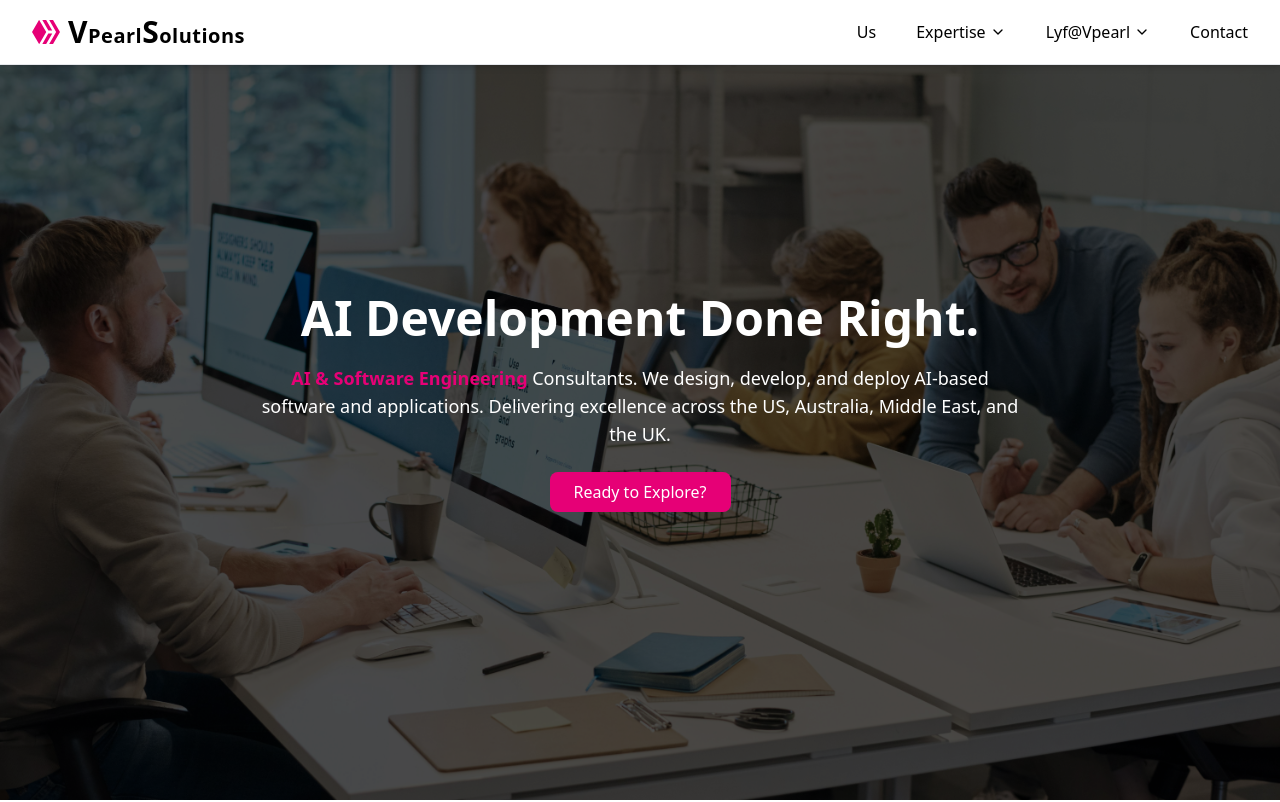
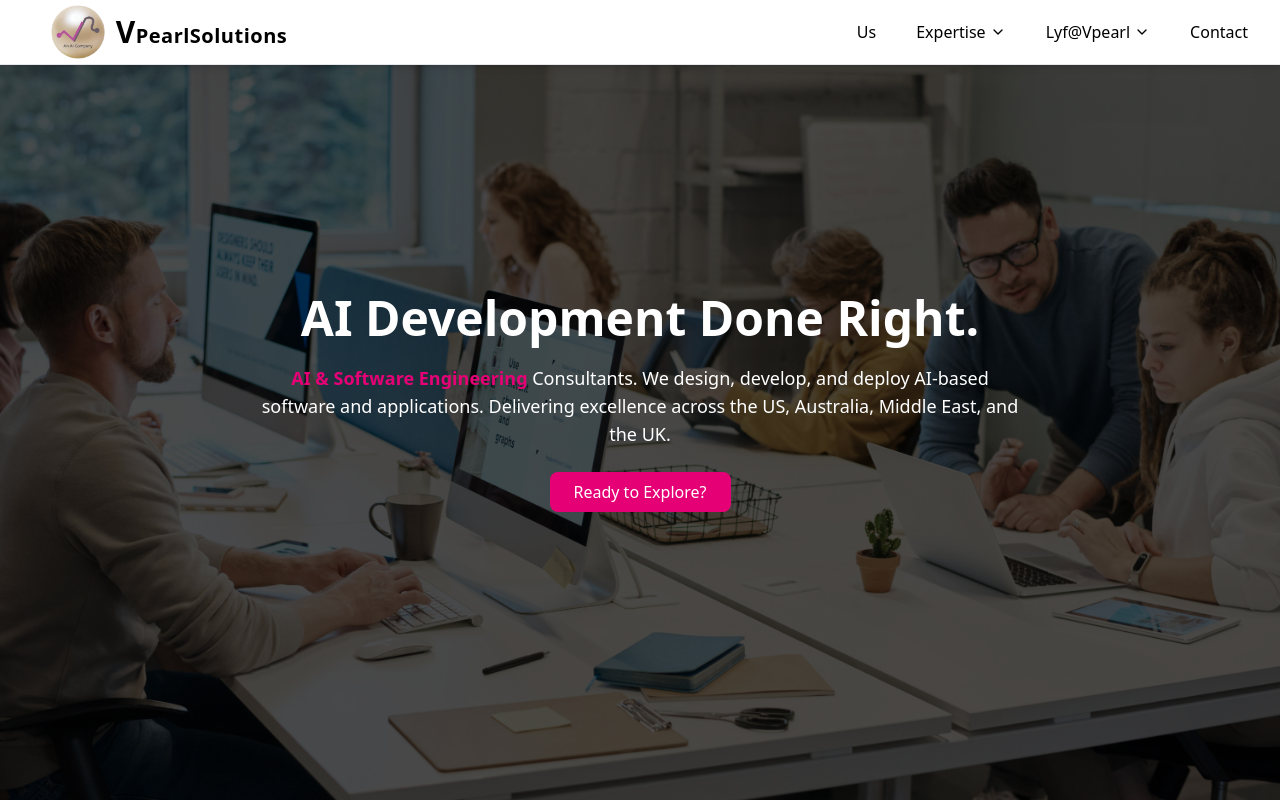
Before and after one commit to thirumurugan2001/Vpearl_Website_FrontEnd, a React (Vite) app: page / in a window 1280 px wide. Shown: the top 802 px of the page. Built offline with nearby package versions, Linux system fonts and the light colour scheme.

Commit message:
updated logo

```diff
--- a/src/components/Navbar.jsx
+++ b/src/components/Navbar.jsx
@@ -62,9 +62,9 @@ const Navbar = () => {
             className="flex items-center cursor-pointer"
             onClick={() => navigate("/")}
           >
-            <SiHiveBlockchain size={28} className="text-pink-600" />
+            <img src="src/assets/logo.png" alt="Logo" className="h-15 w-auto ml-4" />
             <span className="text-xl font-semibold text-black ml-2 tracking-wide">
-              <span className="text-3xl">V</span>Pearl<span className="text-3xl">S</span>olutions
+              <span className="text-3xl">V</span>Pearl<span className="text-3xl"></span>Solutions
             </span>
           </div>
 
```
Also changed, not shown: src/assets/logo.png.
